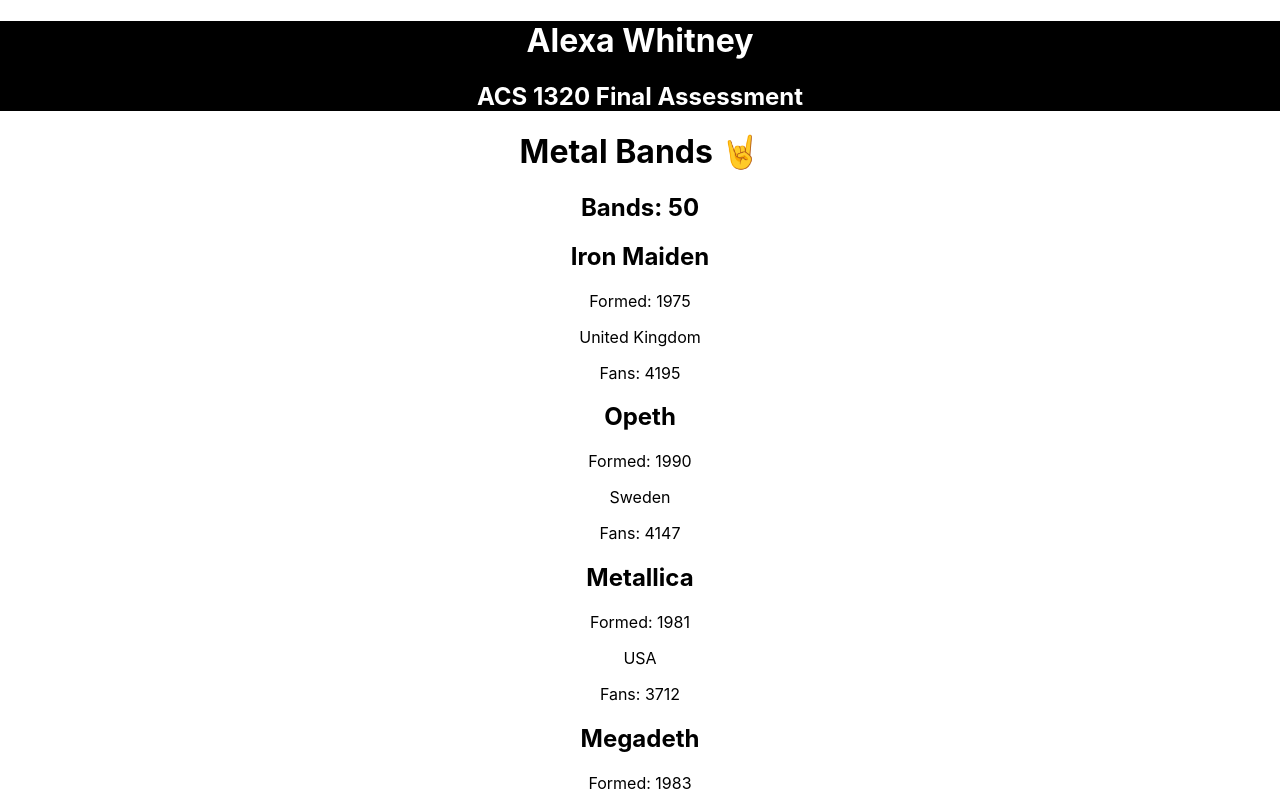
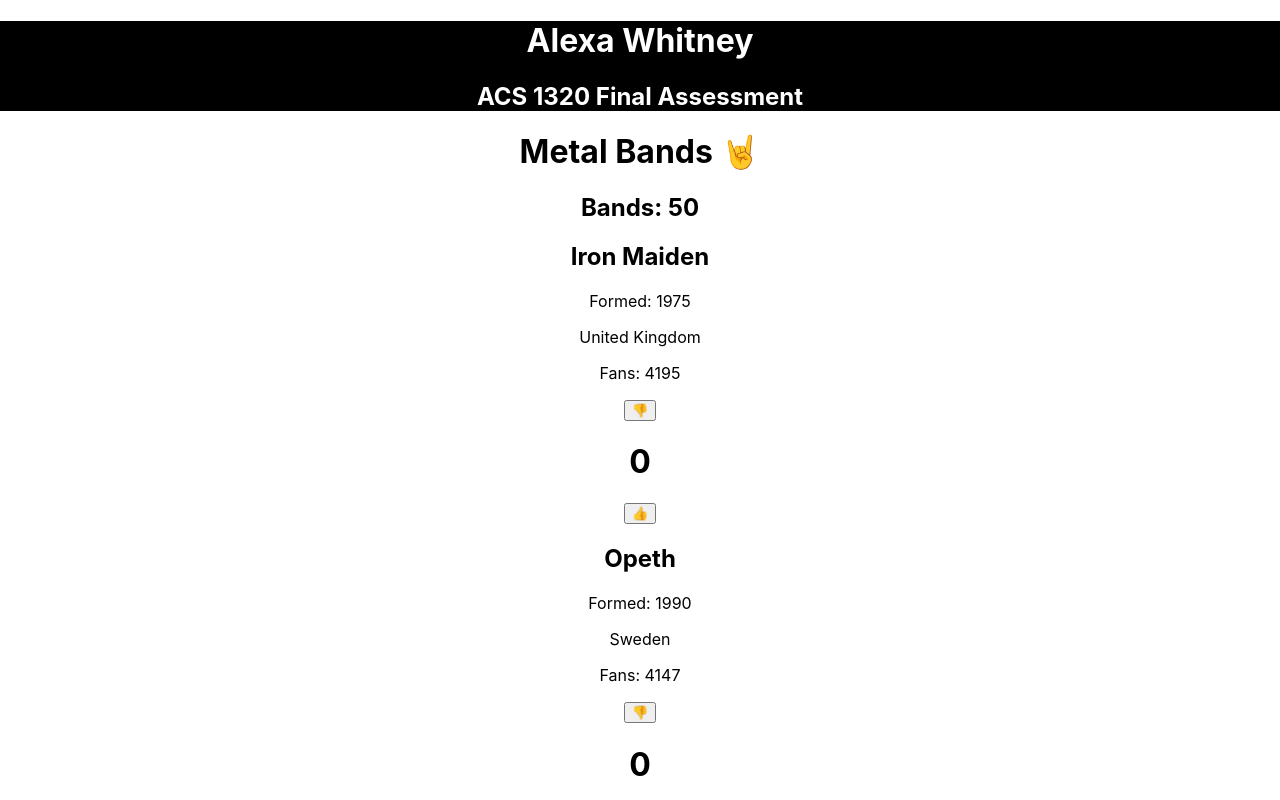
Before and after one commit to alexa-whitney/ACS1320-Bands-Final-Assessment, a React (Create React App) app: page / in a window 1280 px wide. Shown: the top 800 px of the page. Built offline with nearby package versions, Linux system fonts and the light colour scheme.

Commit message:
completed 6 and 7 - like component done

```diff
--- a/src/components/Band/Band.js
+++ b/src/components/Band/Band.js
@@ -1,5 +1,6 @@
 import React from 'react';
 import './Band.css';
+import Like from '../Like/Like';
 
 function Band(props) {
     const { band_name, formed, origin, fans} = props.band;
@@ -9,6 +10,7 @@
             <p>Formed: {formed}</p>
             <p>{origin}</p>
             <p>Fans: {fans}</p>
+            <Like />
       </div>
     )
 }
--- /dev/null
+++ b/src/components/Like/Like.js
@@ -0,0 +1,24 @@
+import React, { useState } from "react";
+import './Like.css';
+
+function Like() {
+    const [count, setCount] = useState(0);
+
+    const handleIncrement = () => {
+        setCount(count + 1);
+    };
+
+    const handleDecrement = () => {
+        setCount(count - 1);
+    };
+
+    return (
+        <div className="like">
+            <button onClick={handleDecrement}>👎</button>
+            <h1 className="count">{count}</h1>
+            <button onClick={handleIncrement}>👍</button>
+        </div>
+    );
+}
+
+export default Like;
```
Also changed, not shown: src/components/BandList/BandList.js (deleted), src/components/Like/Like.css (added).
